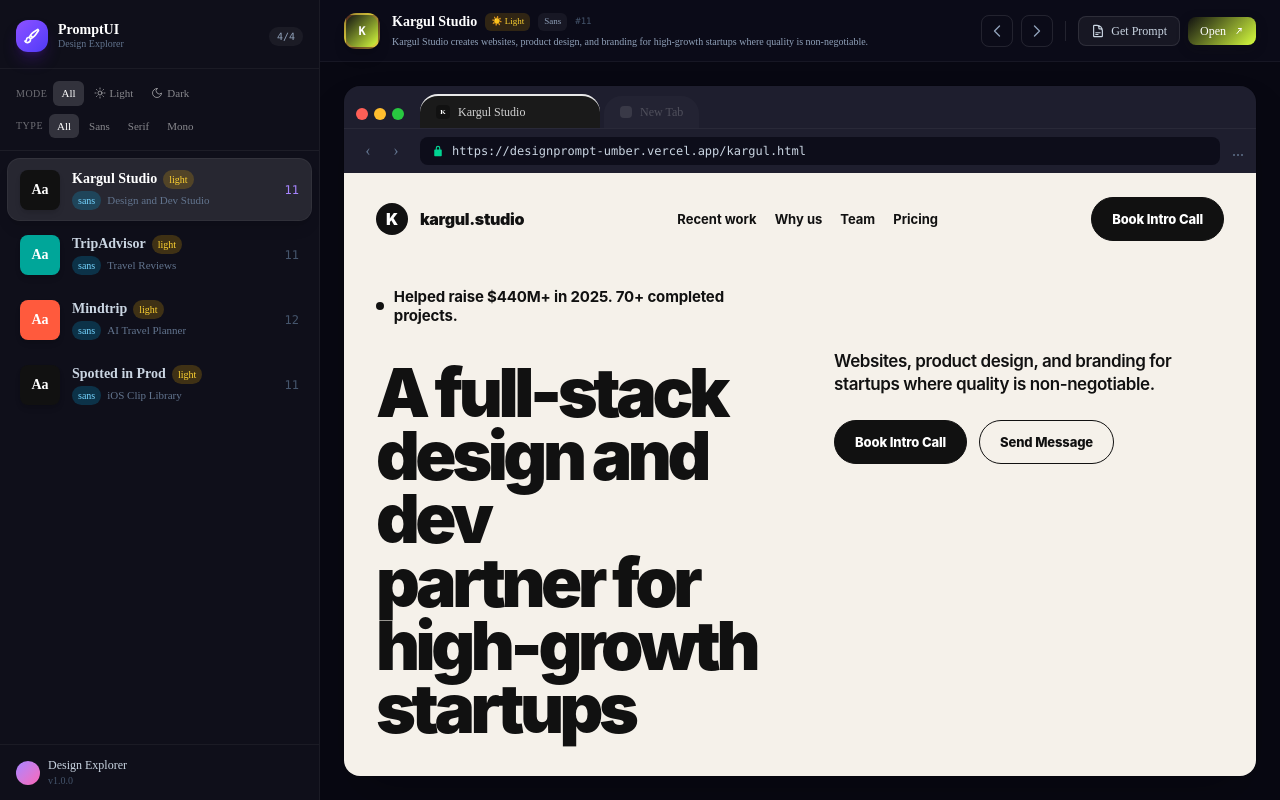
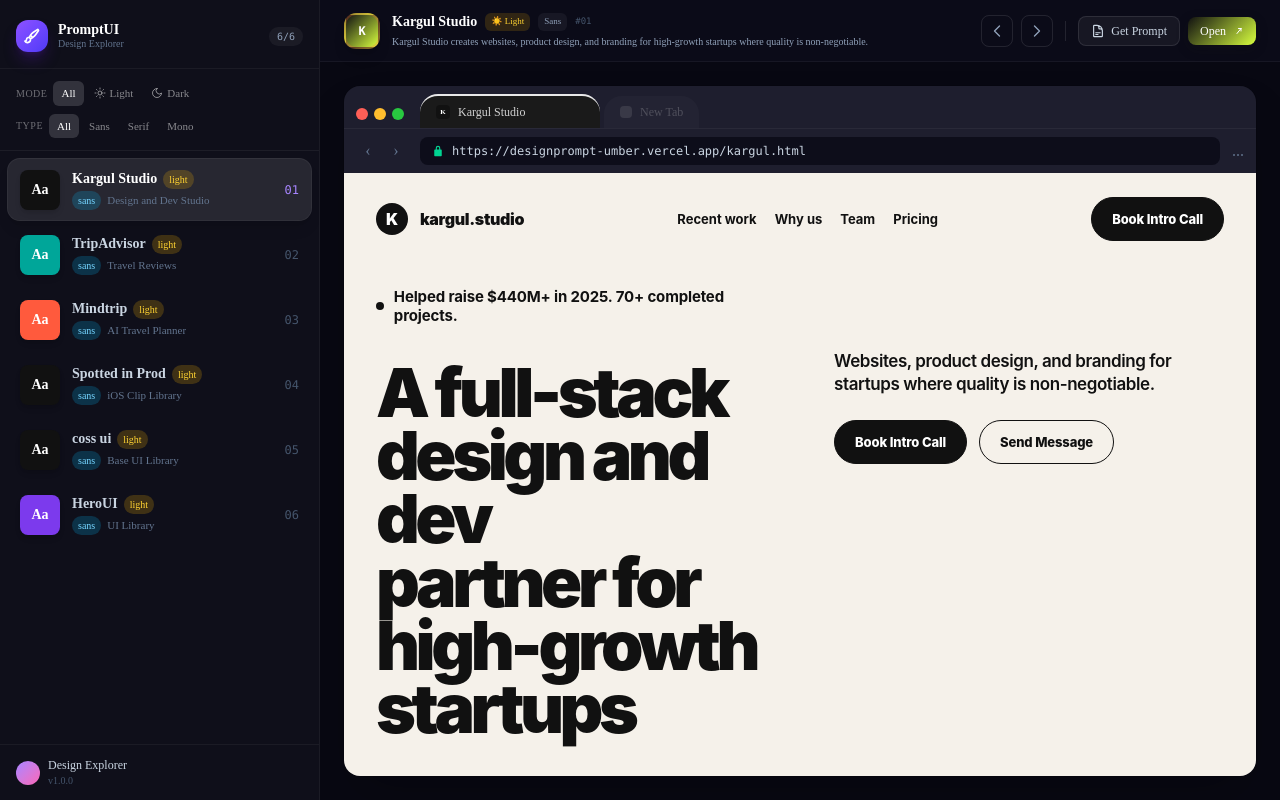
Before and after one commit to amthucdanang2015-pixel/design-prompt, a Next.js app: page / in a window 1280 px wide. Built offline with nearby package versions, Linux system fonts and the light colour scheme.

Commit message:
Add files via upload

```diff
--- a/src/data/prompts.ts
+++ b/src/data/prompts.ts
@@ -3,7 +3,7 @@
 export const prompts: PromptItem[] = [
   {
     id: 'kargul',
-    index: 11,
+    index: 1,
     title: 'Kargul Studio',
     subtitle: 'Design and Dev Studio',
     mode: 'light',
@@ -24,7 +24,7 @@
   },
   {
     id: 'tripadvisor',
-    index: 11,
+    index: 2,
     title: 'TripAdvisor',
     subtitle: 'Travel Reviews',
     mode: 'light',
@@ -44,7 +44,7 @@
   },
   {
     id: 'mindtrip',
-    index: 12,
+    index: 3,
     title: 'Mindtrip',
     subtitle: 'AI Travel Planner',
     mode: 'light',
@@ -65,7 +65,7 @@
   },
   {
     id: 'spottedinprod',
-    index: 11,
+    index: 4,
     title: 'Spotted in Prod',
     subtitle: 'iOS Clip Library',
     mode: 'light',
@@ -84,4 +84,47 @@
     ctaLabel: 'Join SIP',
     features: ['iOS interaction clips', 'App inspiration library', 'Community and jobs'],
   },
+  {
+    id: 'coss',
+    index: 5,
+    title: 'coss ui',
+    subtitle: 'Base UI Library',
+    mode: 'light',
+    type: 'sans',
+    colors: {
+      primary: '#111111',
+      secondary: '#3F3F46',
+      accent: '#E4E4E7',
+      bg: '#FAFAFA',
+      text: '#111111',
+    },
+    url: '/coss.html',
+    tagline: 'A modern UI library built on Base UI.',
+    description:
+      'coss ui is a minimal component library built for developers and AI, with docs, particles, command search, and hundreds of accessible primitives.',
+    ctaLabel: 'Browse Particles',
+    features: ['Base UI primitives', '484 particles', 'Built for developers and AI'],
+  },
+  {
+    id: 'heroui',
+    index: 6,
+    title: 'HeroUI',
+    subtitle: 'UI Library',
+    mode: 'light',
+    type: 'sans',
+    colors: {
+      primary: '#7C3AED',
+      secondary: '#2563EB',
+      accent: '#22D3EE',
+      bg: '#F8FAFC',
+      text: '#0F172A',
+    },
+    url: '/heroui.html',
+    tagline: 'Beautiful by default. Customizable by design.',
+    description:
+      'HeroUI is a modern UI library for web and mobile, built to help teams move fast, stay consistent, and ship delightful product experiences.',
+    ctaLabel: 'View Components',
+    features: ['Web and mobile UI', 'Themeable components', 'Open source library'],
+  },
+
 ];
```
